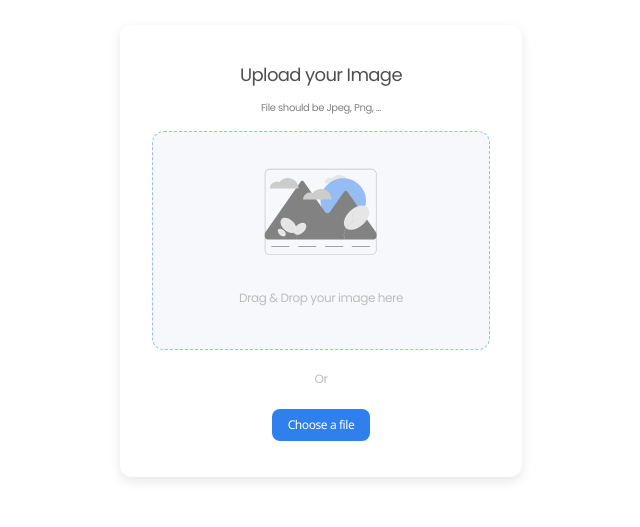
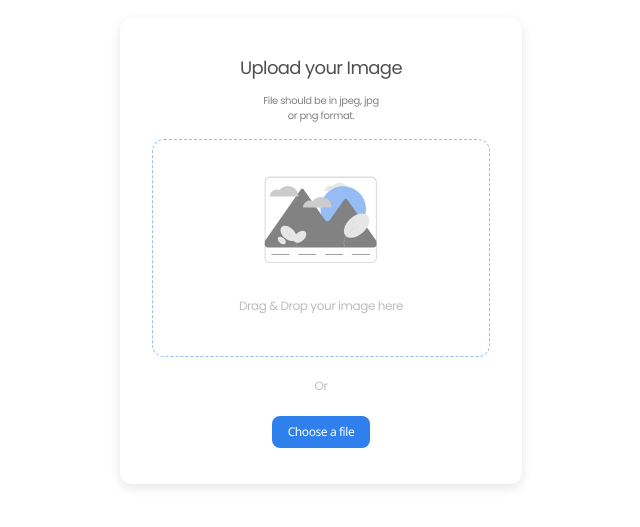
Before and after one commit to j-ngo828/image-uploader, a React (Vite) app in the folder frontend/: page / in a window 1280 px wide. Shown: the part 149-676 px from the top of the page, without its empty margins (319-959 px from the left). Built offline with nearby package versions, Linux system fonts and the light colour scheme.

Commit message:
Implement image uploading feature (#13)

```diff
--- a/frontend/src/components/UploadImageCard.scss
+++ b/frontend/src/components/UploadImageCard.scss
@@ -35,15 +35,23 @@
     color: #828282;
   }
 
+  .dragging {
+    background: #f6f8fb;
+  }
+
   .dragDropImage {
     margin: 0 auto;
     width: 338px;
     height: 218.9px;
-    background: #f6f8fb;
     border: 1px dashed #97bef4;
     border-radius: 12px;
 
-    input {
+    img,
+    label {
+      pointer-events: none;
+    }
+
+    img {
       width: 114.13px;
       height: 88.24px;
       margin: 0 auto;
--- a/frontend/src/components/UploadImageCard.tsx
+++ b/frontend/src/components/UploadImageCard.tsx
@@ -4,9 +4,9 @@ import LoadingCard from "@/components/LoadingCard";
 import PrimaryButton from "@/components/PrimaryButton";
 import SuccessfulUpload from "@/components/SuccessfulUpload";
 import "@/components/UploadImageCard.scss";
-import { baseUrl } from "@/constants";
+import { acceptedImageType, baseUrl } from "@/constants";
 import axios from "axios";
-import React, { ChangeEvent, useRef, useState } from "react";
+import React, { useRef, useState } from "react";
 
 const imageApiRoute = `${baseUrl}/images/`;
 
@@ -26,19 +26,27 @@ const getCookie = (name: String) => {
   return cookieValue;
 };
 
+const validateImageUploaded = (files: FileList | null) => {
+  if (!files || files.length !== 1) {
+    alert("Please input exactly one image");
+    return false;
+  }
+  if (!acceptedImageType.includes(files[0].type)) {
+    alert("Please upload png, jpeg, or jpg image only!");
+    return false;
+  }
+  return true;
+};
+
 function UploadImagePage(): JSX.Element {
   const [imageUrl, setImageUrl] = useState("");
   const [isLoading, setIsLoading] = useState(false);
+  const [isDragging, setIsDragging] = useState(false);
   const imageInput = useRef<HTMLInputElement>(null);
 
-  const handleImageUpload = async (event: ChangeEvent<HTMLInputElement>) => {
+  const handleImageUpload = async (file: File) => {
     setIsLoading(true);
-    const inputFiles = event.target.files;
-    if (!inputFiles || inputFiles.length != 1) {
-      console.log("Please input exactly one image");
-      return;
-    }
-    const image = inputFiles[0];
+    const image = file;
     const formData = new FormData();
     try {
       formData.append("image", image, image.name);
@@ -51,13 +59,13 @@ function UploadImagePage(): JSX.Element {
       });
       const data = response.data;
       setImageUrl(data.image);
-      setTimeout(() => setIsLoading(false), 3500);
+      setTimeout(() => setIsLoading(false), 500);
     } catch (error) {
       let errorMessage = "Unknown Error";
       if (error instanceof Error) {
         errorMessage = error.message;
       }
-      console.log(errorMessage);
+      console.error(errorMessage);
     }
   };
 
@@ -83,43 +91,74 @@ function UploadImagePage(): JSX.Element {
       if (error instanceof Error) {
         errorMessage = error.message;
       }
-      console.log(errorMessage);
+      console.error(errorMessage);
     }
   };
-
-  // fetchImage(1);
 
   return isLoading ? (
     <LoadingCard />
   ) : (
     <div className="imageUploader">
       {imageUrl ? (
-        <SuccessfulUpload checkmark={checkmark} imageUrl={imageUrl} />
+        <SuccessfulUpload
+          checkmark={checkmark}
+          imageUrl={imageUrl}
+        />
       ) : (
         <React.Fragment>
           <div className="header">
             <h2 className="title">Upload your Image</h2>
-            <p className="helpText">File should be Jpeg, Png, ...</p>
+            <p className="helpText">
+              File should be in jpeg, jpg or png format.
+            </p>
           </div>
           <React.Fragment>
-            <div className="dragDropImage">
-              <input
-                type="image"
-                id="image"
+            <div
+              className={`${isDragging ? "dragging" : ""} dragDropImage`}
+              onDragEnter={(event) => {
+                event.stopPropagation();
+                setIsDragging(true);
+              }}
+              onDragLeave={(event) => {
+                event.stopPropagation();
+                setIsDragging(false);
+              }}
+              onDragOver={(event) => event.preventDefault()}
+              onDrop={(event) => {
+                event.preventDefault();
+                setIsDragging(false);
+                const files = event.dataTransfer.files;
+                if (!validateImageUploaded(files)) {
+                  return;
+                }
+                const image = files[0];
+                handleImageUpload(image);
+              }}>
+              <img
                 alt="Image upload drag and drop"
                 src={logo}
-              ></input>
-              <label className="promptText" htmlFor="image">
+              />
+              <label
+                className="promptText"
+                htmlFor="imageUpload">
                 Drag & Drop your image here
               </label>
             </div>
 
             <p className="optionText">Or</p>
             <input
+              id="imageUpload"
               type="file"
               accept="image/png, image/jpeg, image/jpg"
               ref={imageInput}
-              onChange={handleImageUpload}
+              onChange={(event) => {
+                const files = event.target.files;
+                if (!validateImageUploaded(files)) {
+                  return;
+                }
+                const image = files![0];
+                handleImageUpload(image);
+              }}
               hidden
             />
             <PrimaryButton
--- a/frontend/src/constants.ts
+++ b/frontend/src/constants.ts
@@ -1 +1,2 @@
-export const baseUrl: String = "http://localhost:8000/api";
+export const baseUrl = "http://localhost:8000/api";
+export const acceptedImageType = ["image/png", "image/jpeg", "image/jpg"];
```
Also changed, not shown: 1 other file (tests, documents, lock files or other folders).
